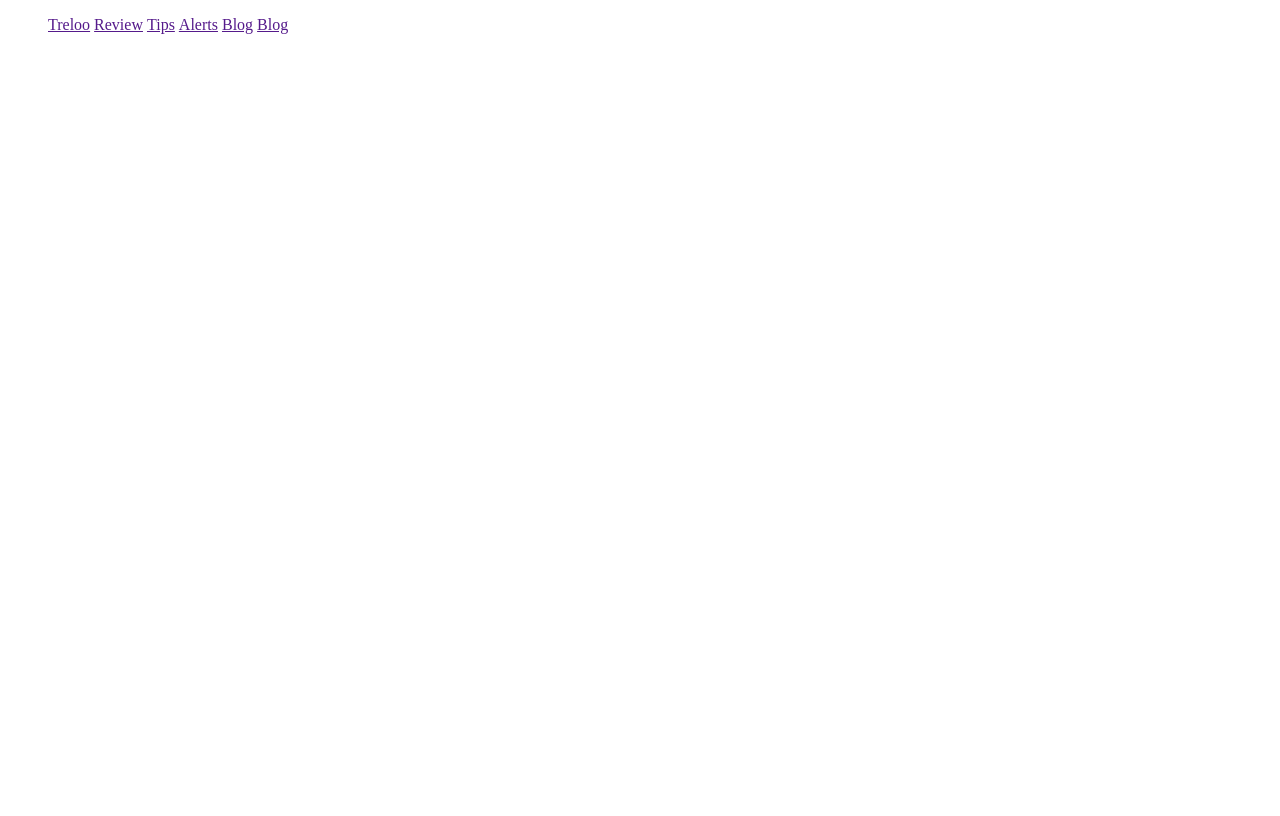
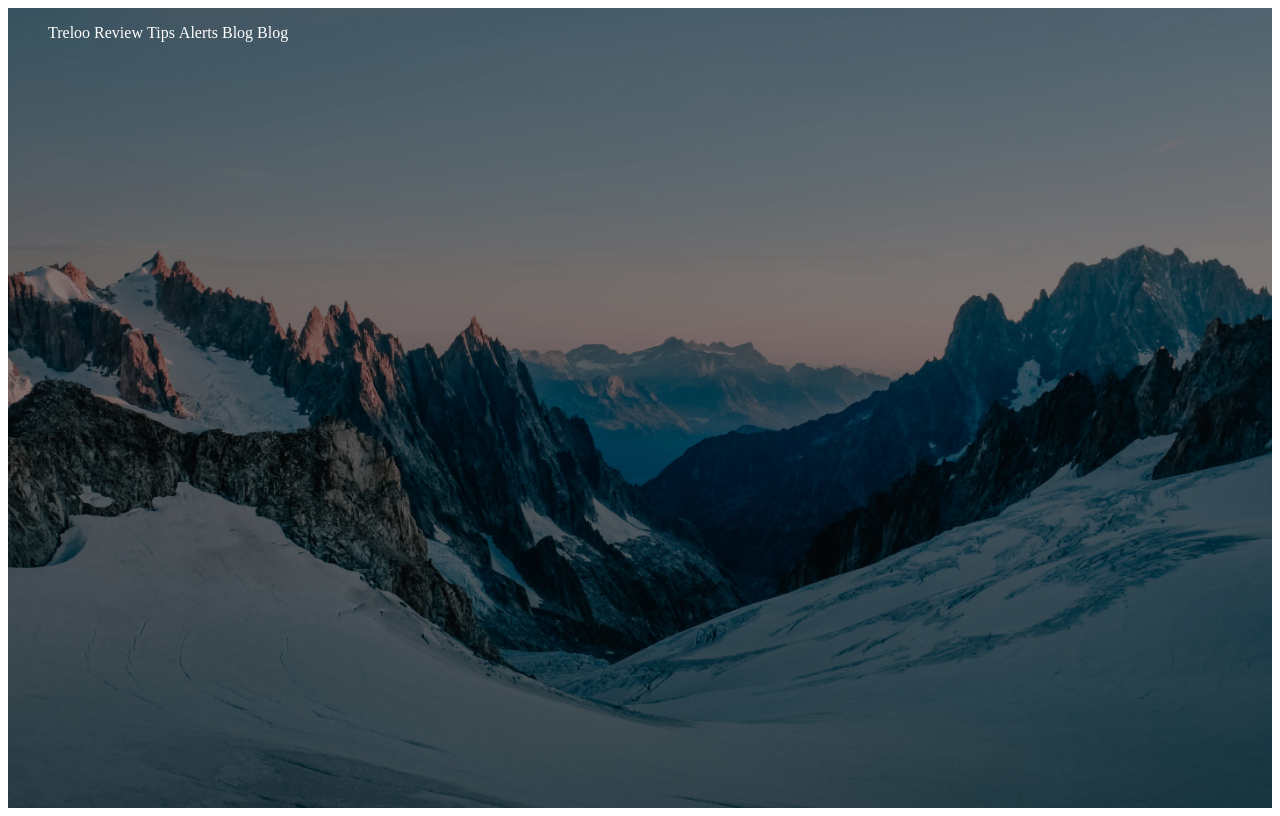
Before and after one commit to zeemoh/travel-agent-landing-page, a plain HTML site: page index.html in a window 1280 px wide. Drawn offline with Linux system fonts and the light colour scheme.

Commit message:
added background to top section

```diff
--- a/style.css
+++ b/style.css
@@ -1,6 +1,25 @@
+ .top-section{
+     background-image: url("./assets/banner\ bg.png");
+     background-repeat: no-repeat;
+     background-size: 100%;
+     width: 100%;
+     height: 100vh;
+     overflow-x: hidden;
+ }
+
+
+
+
+
+
+
+
 .top-section ul li{
      display:inline ;
-    text-decoration: none;
-
 
 }
+
+a{
+    text-decoration: none;
+    color: white;
+}
```
